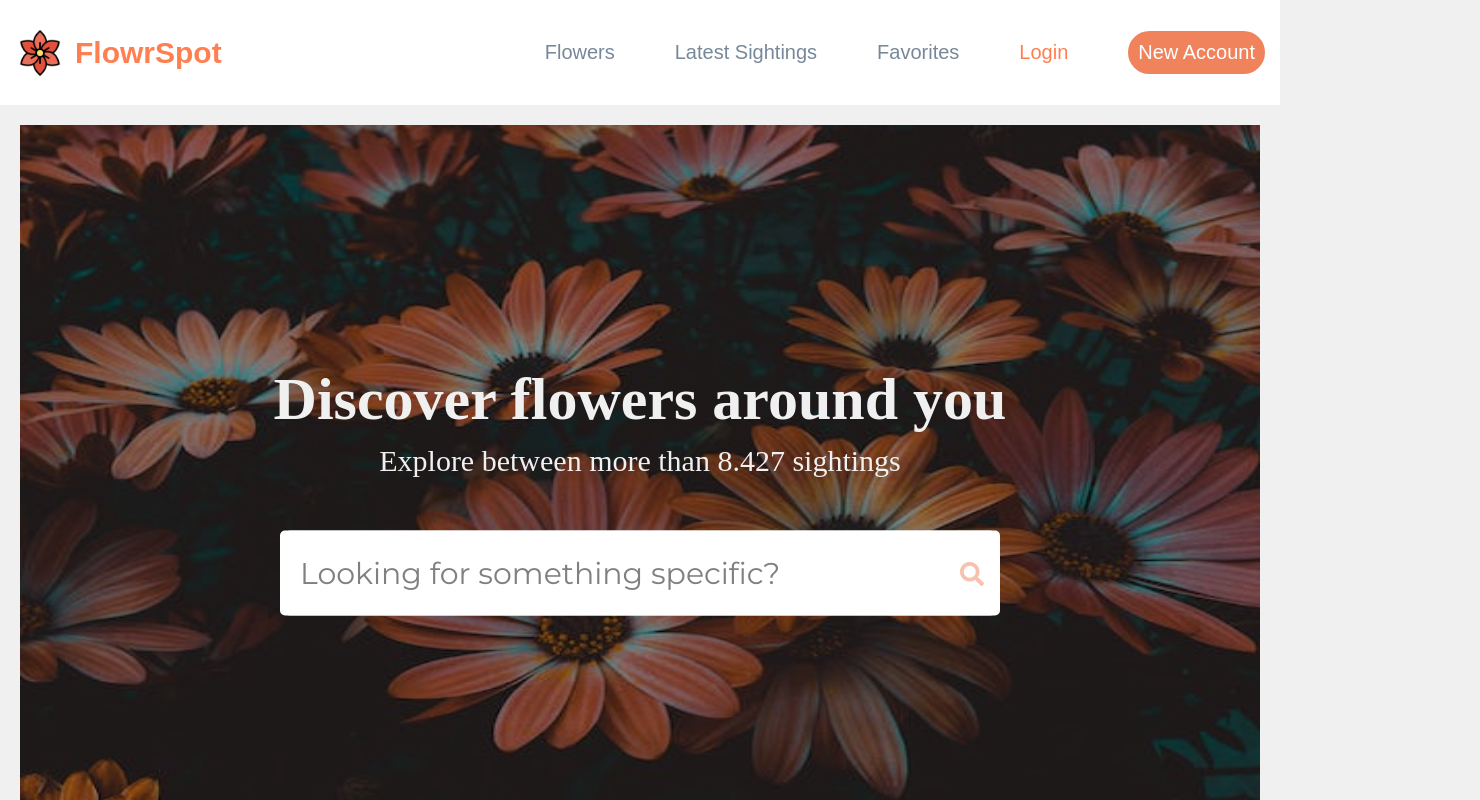
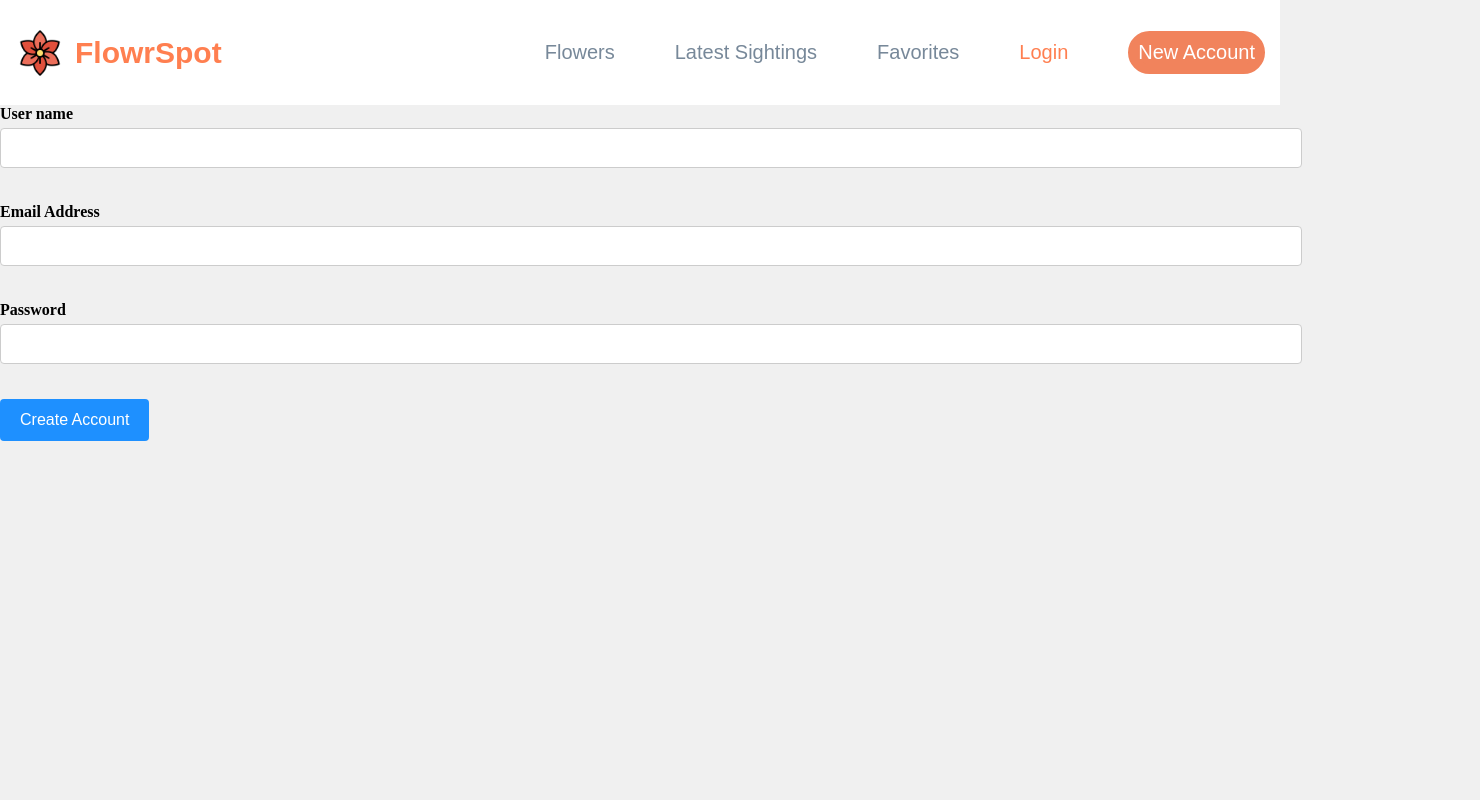
Before and after one commit to marko353/FlowrSpotProject, an Angular app: page /register in a window 1280 px wide. Before the commit this address led to /. Shown: the top 800 px of the page, 1480 px wide, since content can reach past the window. Built offline with nearby package versions, Linux system fonts and the light colour scheme.

Commit message:
Create form-routh

```diff
--- a/src/app/app.component.html
+++ b/src/app/app.component.html
@@ -1,5 +1,4 @@
+<app-navbar></app-navbar>
 
-<app-navbar></app-navbar>
-<app-searchbar></app-searchbar>
-<app-flowergallery></app-flowergallery>
-<app-create-account-form *ngIf="showForm"></app-create-account-form>
+
+<router-outlet></router-outlet>
--- a/src/app/app.component.ts
+++ b/src/app/app.component.ts
@@ -4,6 +4,7 @@ import { SearchbarComponent } from './searchbar/searchbar.component';
 import { FlowergalleryComponent } from './flowergallery/flowergallery.component';
 import { CommonModule } from '@angular/common';
 import { CreateAccountFormComponent } from './create-account-form/create-account-form.component';
+import { RouterModule } from '@angular/router';
 
 
 
@@ -11,7 +12,7 @@ import { CreateAccountFormComponent } from './create-account-form/create-account
 @Component({
   selector: 'app-root',
   standalone: true,
-  imports: [NavbarComponent,SearchbarComponent,FlowergalleryComponent, CommonModule,CreateAccountFormComponent ],
+  imports: [NavbarComponent,SearchbarComponent,FlowergalleryComponent, CommonModule,CreateAccountFormComponent, RouterModule ],
   templateUrl: './app.component.html',
   styleUrl: './app.component.scss'
 })
--- a/src/app/app.config.ts
+++ b/src/app/app.config.ts
@@ -1,7 +1,8 @@
 import { ApplicationConfig } from '@angular/core';
 import { provideRouter } from '@angular/router';
+import { routes } from './app.routes'; // Promenjen import
 
-import { routes } from './app.routes';
+
 
 export const appConfig: ApplicationConfig = {
   providers: [provideRouter(routes)]
--- a/src/app/create-account-form/create-account-form.component.html
+++ b/src/app/create-account-form/create-account-form.component.html
@@ -1,5 +1,15 @@
-<form *ngIf="showForm" (submit)="createAccount()">
-    <input type="text" placeholder="Username" [(ngModel)]="username" name="username" required>
-    <input type="password" placeholder="Password" [(ngModel)]="password" name="password" required>
+<form (ngSubmit)="onSubmit()">
+    <div class="form-group">
+        <label for="username">User name</label>
+        <input type="text" id="username" name="username" [(ngModel)]="formData.username" required>
+    </div>
+    <div class="form-group">
+        <label for="email">Email Address</label>
+        <input type="email" id="email" name="email" [(ngModel)]="formData.email" required>
+    </div>
+    <div class="form-group">
+        <label for="password">Password</label>
+        <input type="password" id="password" name="password" [(ngModel)]="formData.password" required>
+    </div>
     <button type="submit">Create Account</button>
 </form>
--- a/src/app/create-account-form/create-account-form.component.scss
+++ b/src/app/create-account-form/create-account-form.component.scss
@@ -1,42 +1,45 @@
-/* Stilovi za formu */
-app-create-account-form {
-    display: none; /* Početno sakrivanje forme */
-  }
 
-  /* Stilovi za formu kada je showForm postavljeno na true */
-  app-create-account-form.show {
-    display: block; /* Prikazivanje forme kada je showForm true */
-    max-width: 400px; /* Postavljanje maksimalne širine forme */
-    margin: 0 auto; /* Centralno poravnanje forme */
-    padding: 20px; /* Dodavanje unutrašnjeg razmaka oko forme */
-    background-color: #f9f9f9; /* Boja pozadine forme */
-    border-radius: 8px; /* Zaobljeni ivici forme */
-    box-shadow: 0 0 10px rgba(0, 0, 0, 0.1); /* Sjenčanje forme */
-  }
 
-  /* Stilovi za input polja u formi */
-  app-create-account-form.show input {
-    width: 100%; /* Puna širina input polja */
-    margin-bottom: 10px; /* Dodavanje razmaka ispod svakog input polja */
-    padding: 10px; /* Dodavanje unutrašnjeg razmaka input poljima */
-    border: 1px solid #ccc; /* Stil ivice input polja */
-    border-radius: 4px; /* Zaobljeni ivici input polja */
-    box-sizing: border-box; /* Postavljanje box-sizing na border-box */
-  }
+.form-group {
+  margin-bottom: 20px;
+}
 
-  /* Stilovi za button u formi */
-  app-create-account-form.show button {
-    width: 100%; /* Puna širina button-a */
-    padding: 10px; /* Dodavanje unutrašnjeg razmaka button-u */
-    background-color: #007bff; /* Boja pozadine button-a */
-    color: #fff; /* Boja teksta button-a */
-    border: none; /* Uklanjanje ivice button-a */
-    border-radius: 4px; /* Zaobljeni ivici button-a */
-    cursor: pointer; /* Postavljanje kursora na pointer */
-    transition: background-color 0.3s ease; /* Tranzicija za promenu boje pozadine */
-  }
+label {
+  display: block;
+  margin-bottom: 5px;
+  font-weight: bold;
+}
 
-  /* Stilovi za button na hover u formi */
-  app-create-account-form.show button:hover {
-    background-color: #0056b3; /* Promena boje pozadine button-a na hover */
-  }
+input[type="text"],
+input[type="email"],
+input[type="password"] {
+  width: 100%;
+  padding: 10px;
+  margin-bottom: 15px;
+  border: 1px solid #ccc;
+  border-radius: 4px;
+  font-size: 16px;
+  transition: border-color 0.3s;
+}
+
+input[type="text"]:focus,
+input[type="email"]:focus,
+input[type="password"]:focus {
+  outline: none;
+  border-color: dodgerblue;
+}
+
+button[type="submit"] {
+  padding: 12px 20px;
+  background-color: dodgerblue;
+  color: #fff;
+  border: none;
+  border-radius: 4px;
+  font-size: 16px;
+  cursor: pointer;
+  transition: background-color 0.3s;
+}
+
+button[type="submit"]:hover {
+  background-color: #007bff;
+}
--- a/src/app/create-account-form/create-account-form.component.ts
+++ b/src/app/create-account-form/create-account-form.component.ts
@@ -10,23 +10,29 @@ import { CommonModule } from '@angular/common';
   styleUrl: './create-account-form.component.scss'
 })
 export class CreateAccountFormComponent implements OnInit {
-  username: string = '';
-  password: string = ''; // Definišemo model za password polje
-  showForm: boolean = false;
 
-  ngOnInit() {
-    this.showCreateAccountForm(); // Prikazivanje forme pri inicijalizaciji komponente
+formData = {
+
+  username: '',
+  email: '',
+  password: ''
+
+};
+onSubmit(){
+  console.log('Novi nalog', this.formData)
+}
+
+
+
+  ngOnInit(): void {
+
   }
 
-  showCreateAccountForm() {
-    this.showForm = true;
-  }
 
-  createAccount() {
-    console.log('Kreiranje naloga za korisnika:', this.username);
-    console.log('Šifra:', this.password);
-    // Resetovanje vrednosti polja nakon kreiranja naloga
-    this.username = '';
-    this.password = '';
-  }
+
+
+
+
+
+
 }
```
Also changed, not shown: src/app/app.routes.ts (+16 -4 lines).
